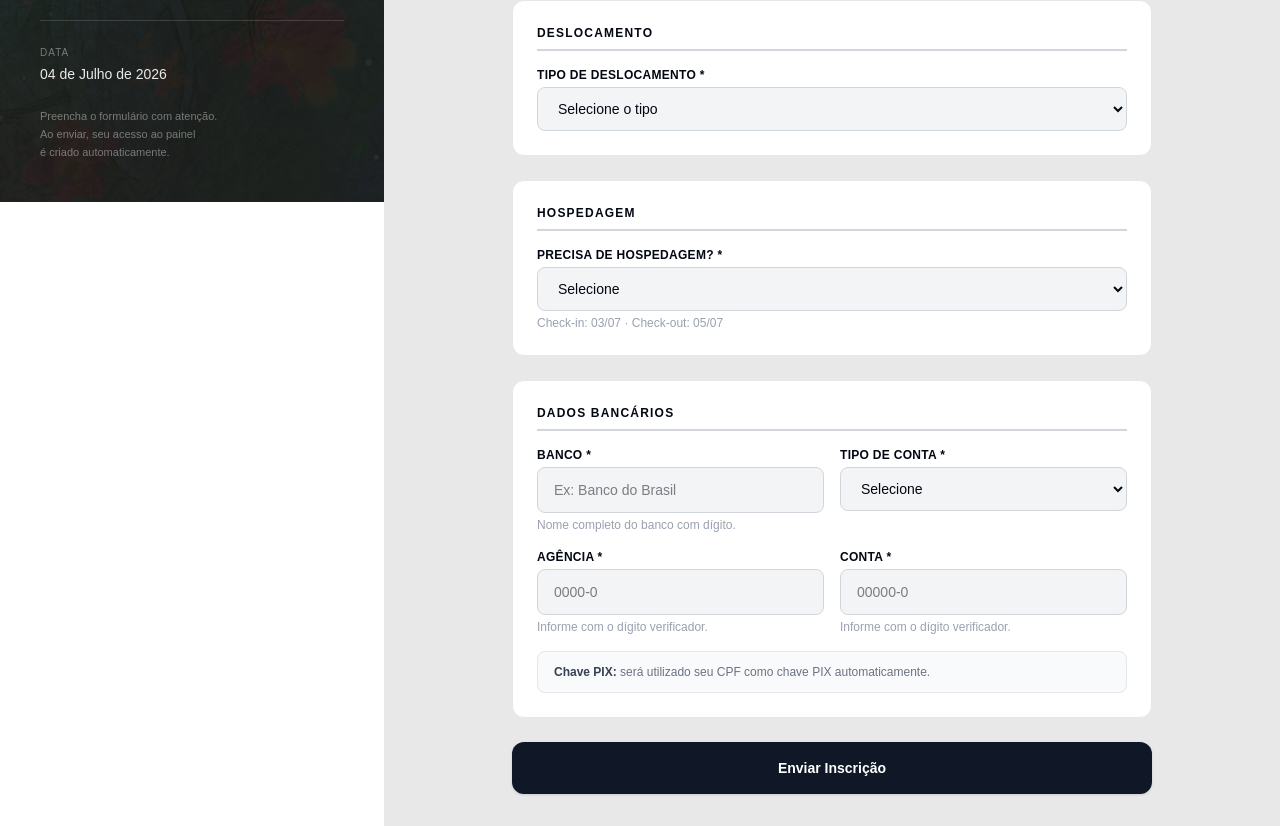
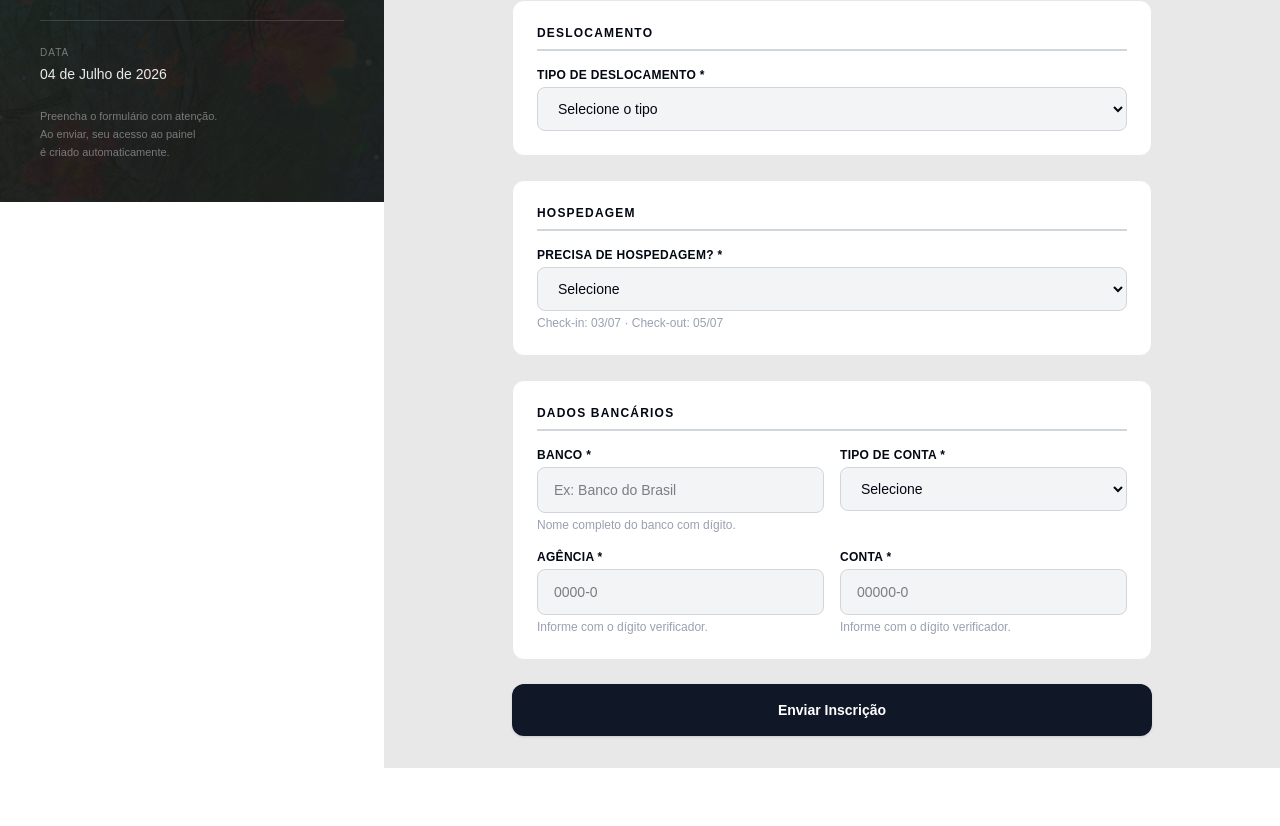
Before and after one commit to everton-enova/capacitacao-eja-ept-2025, a Next.js app in the folder plataforma/: page /formulario-capacitacao in a window 1280 px wide. Shown: the part 598-1424 px from the top of the page. After the commit the page ends 1366 px from the top, so only its background shows below. Built offline with nearby package versions, Linux system fonts and the light colour scheme.

Commit message:
Atualizacao

```diff
--- a/plataforma/src/app/formulario-capacitacao/FormularioClient.tsx
+++ b/plataforma/src/app/formulario-capacitacao/FormularioClient.tsx
@@ -367,11 +367,6 @@ export default function FormularioClient() {
                 <p className="text-xs text-gray-400 mt-1">Informe com o dígito verificador.</p>
               </Field>
             </div>
-            <div className="bg-gray-50 border border-gray-200 rounded-lg px-4 py-3">
-              <p className="text-xs text-gray-500">
-                <span className="font-semibold text-gray-700">Chave PIX:</span> será utilizado seu CPF como chave PIX automaticamente.
-              </p>
-            </div>
           </div>
 
           {erroGeral && (
```
